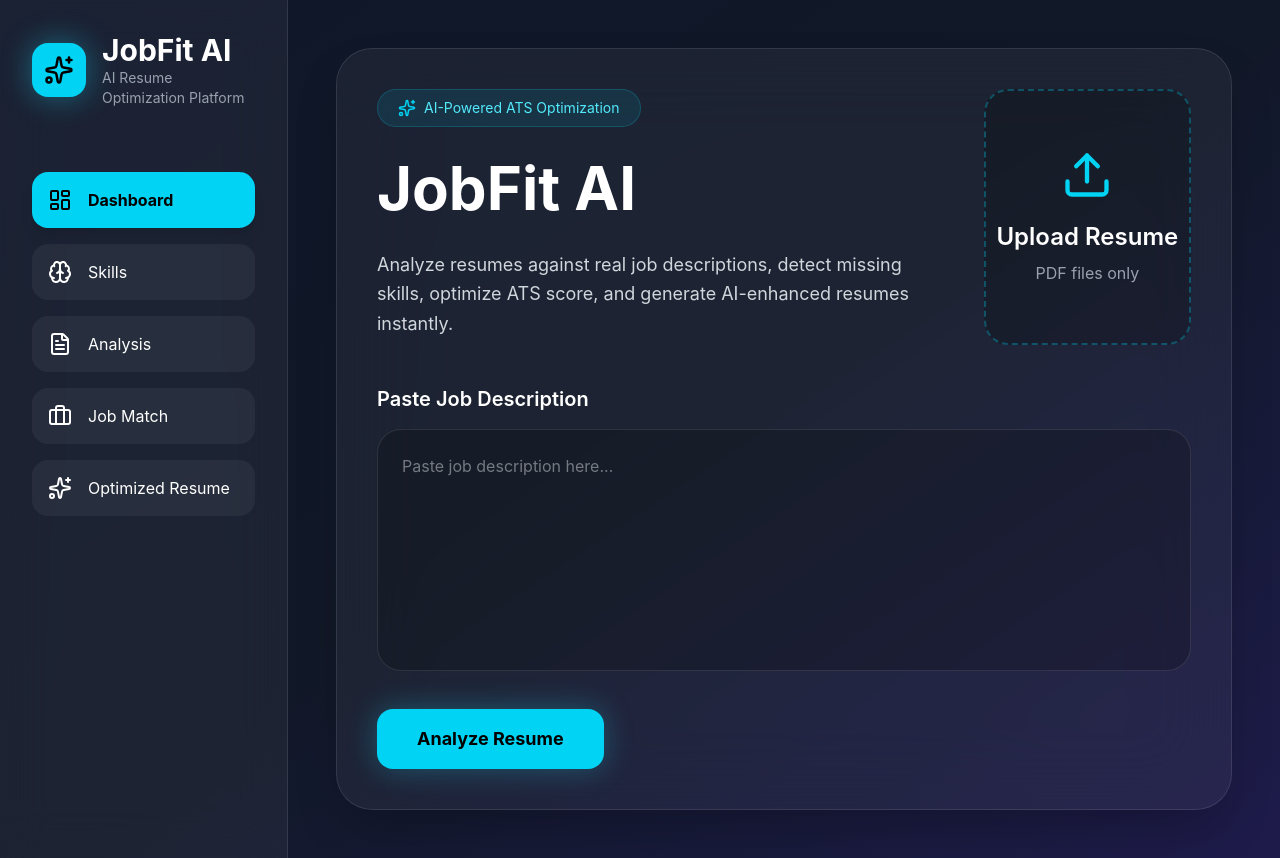
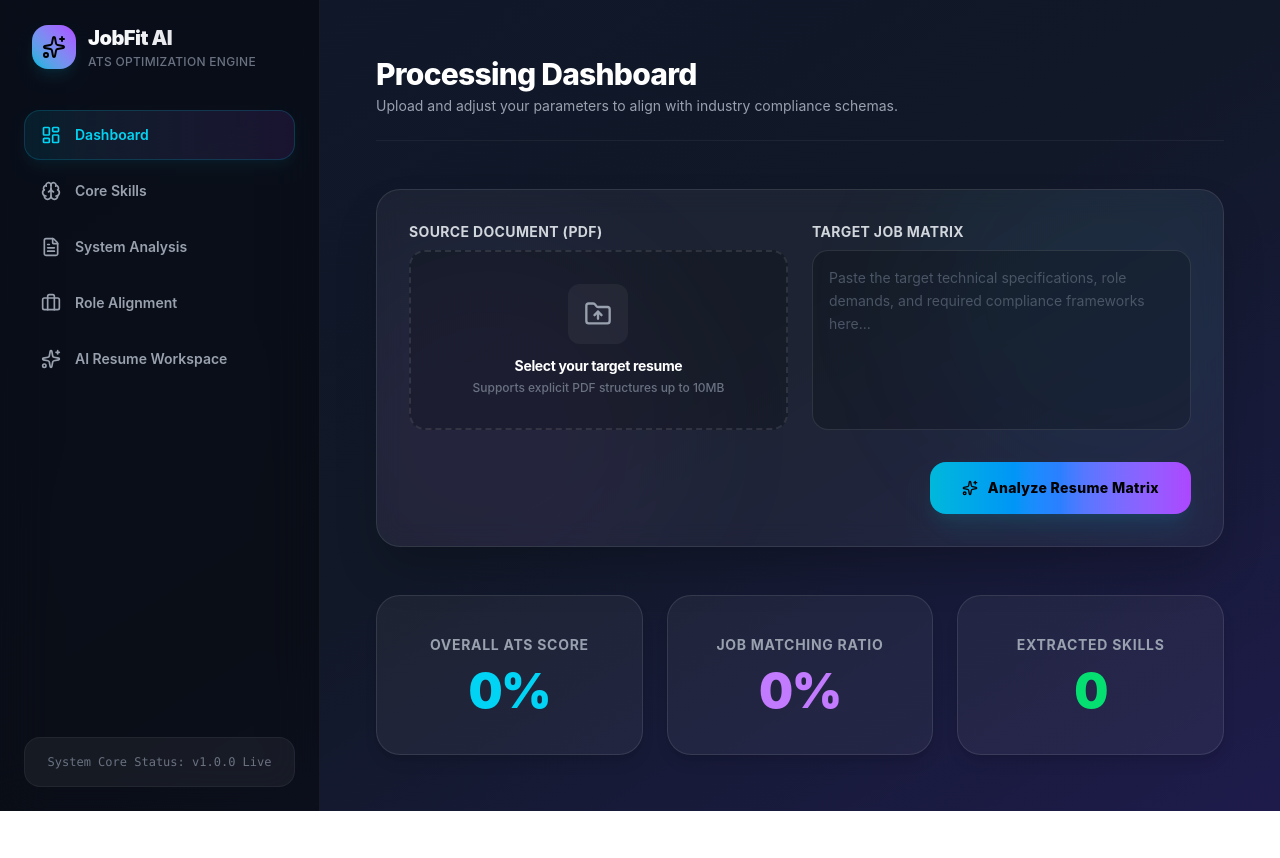
Before and after one commit to Nikithayyadav/JobFit-AI, a React (Vite) app in the folder frontend/: page / in a window 1280 px wide. After the commit the page ends 811 px from the top, so only its background shows below. Built offline with nearby package versions, Linux system fonts and the light colour scheme.

Commit message:
fix data mapping models for response object nesting keys

```diff
--- a/frontend/src/App.jsx
+++ b/frontend/src/App.jsx
@@ -1,223 +1,306 @@
-import { useState } from "react"
+import React, { useState } from "react"
 import axios from "axios"
 import {
+  FolderUp,
   LayoutDashboard,
+  Brain,
   FileText,
-  Brain,
   Briefcase,
   Sparkles,
-  Upload,
+  Loader2
 } from "lucide-react"
 
-// Automatically uses Render for your live site, and localhost for your computer!
-const API = window.location.hostname === "localhost" || window.location.hostname === "127.0.0.1"
-  ? "http://127.0.0.1:8000"
-  : "https://jobfit-ai-backend-qisq.onrender.com";
+// Ensure this matches your live Render backend URL without a trailing slash
+const API = "https://jobfit-ai-backend.onrender.com"
 
 function App() {
-  // States
+  // Navigation State
+  const [activeTab, setActiveTab] = useState("dashboard")
+
+  // Input Form States
   const [file, setFile] = useState(null)
   const [jobDescription, setJobDescription] = useState("")
+  const [loading, setLoading] = useState(false)
+
+  // Pipeline Analysis Output States
   const [resumeText, setResumeText] = useState("")
   const [skills, setSkills] = useState([])
   const [atsScore, setAtsScore] = useState(0)
   const [feedback, setFeedback] = useState([])
-  const [analysis, setAnalysis] = useState(null)
-  const [jobMatch, setJobMatch] = useState(null)
+  const [analysis, setAnalysis] = useState("")
+  const [jobMatch, setJobMatch] = useState(0)
   const [optimizedResume, setOptimizedResume] = useState("")
   const [pdfDownload, setPdfDownload] = useState("")
-  const [loading, setLoading] = useState(false)
-  const [activeTab, setActiveTab] = useState("dashboard")
 
-  // Upload Handler
-  const handleUpload = async () => {
-    // Validate Resume
-    if (!file) {
-      alert("Please select a resume")
-      return
+  const handleFileChange = (e) => {
+    if (e.target.files && e.target.files[0]) {
+      setFile(e.target.files[0])
+    }
   }
 
-    // Validate Job Description
-    if (!jobDescription.trim()) {
-      alert("Please paste a job description")
+  const handleUpload = async (e) => {
+    e.preventDefault()
+    if (!file || !jobDescription.trim()) {
+      alert("Please upload a resume file and paste a job description target.")
       return
     }
 
     try {
-      // Start Loading
       setLoading(true)
 
-      // Form Data
       const formData = new FormData()
       formData.append("file", file)
       formData.append("job_description", jobDescription)
 
-      // API Request - Headers configuration removed to let Axios build dynamic boundaries natively
       const response = await axios.post(`${API}/upload-resume/`, formData)
 
-      // Store Response
-      setResumeText(response.data.text)
-      setSkills(response.data.skills)
-      setAtsScore(response.data.ats_score)
-      setFeedback(response.data.feedback)
-      setAnalysis(response.data.analysis)
-      setJobMatch(response.data.job_match)
-      setOptimizedResume(response.data.optimized_resume)
-      setPdfDownload(response.data.pdf_download)
+      // Store basic response variables safely with structural fallbacks
+      setResumeText(response.data.text || "")
+      setSkills(response.data.skills || [])
+      setAtsScore(response.data.ats_score || 0)
+      setFeedback(response.data.feedback || [])
 
-      // Switch Dashboard
+      // FIXED OBJECT MAPPINGS: Safely extract strings and numbers from nested objects
+      setAnalysis(response.data.analysis?.category || "AI / Machine Learning")
+      setJobMatch(response.data.job_match?.match_score || 0)
+      setOptimizedResume(response.data.optimized_resume || "")
+      setPdfDownload(response.data.pdf_download || "")
+
+      // Automatically pivot view window to Dashboard tab on success
       setActiveTab("dashboard")
       alert("Resume analyzed successfully!")
 
     } catch (error) {
-      console.error("Upload error details:", error.response?.data || error.message)
-      alert("Upload failed. Check terminal/console logs.")
+      console.error("Upload process execution error:", error.response?.data || error.message)
+      alert("Upload or parsing failed. Verify connection status in devtools console.")
     } finally {
       setLoading(false)
     }
   }
 
   return (
-    <div className="min-h-screen flex bg-gradient-to-br from-[#0f172a] via-[#111827] to-[#1e1b4b] text-white">
-      {/* Sidebar */}
-      <aside className="w-72 bg-white/5 backdrop-blur-xl border-r border-white/10 p-8 hidden lg:flex flex-col">
-        {/* Logo */}
-        <div className="flex items-center gap-4 mb-16">
-          <div className="bg-cyan-400 p-3 rounded-2xl shadow-[0_0_30px_rgba(34,211,238,0.4)]">
-            <Sparkles size={30} className="text-black" />
+    <div className="min-h-screen flex bg-gradient-to-br from-[#0f172a] via-[#111827] to-[#1e1b4b] text-white font-sans antialiased">
+
+      {/* Sidebar Control Deck */}
+      <aside className="w-80 bg-black/40 border-r border-white/5 flex flex-col justify-between p-6 backdrop-blur-xl hidden lg:flex">
+        <div className="space-y-10">
+          <div className="flex items-center gap-3 pl-2">
+            <div className="bg-gradient-to-tr from-cyan-500 to-purple-500 p-2.5 rounded-2xl shadow-lg shadow-cyan-500/10">
+              <Sparkles className="w-6 h-6 text-black font-bold" />
             </div>
             <div>
-            <h1 className="text-3xl font-bold">JobFit AI</h1>
-            <p className="text-gray-400 text-sm">AI Resume Optimization Platform</p>
+              <h1 className="text-xl font-black bg-clip-text text-transparent bg-gradient-to-r from-white via-gray-200 to-gray-400 tracking-tight">JobFit AI</h1>
+              <p className="text-xs text-gray-500 font-medium tracking-wide uppercase mt-0.5">ATS Optimization Engine</p>
             </div>
           </div>
 
-        {/* Navigation */}
-        <nav className="space-y-4">
+          <nav className="space-y-1.5">
+            {[
+              { id: "dashboard", label: "Dashboard", icon: LayoutDashboard },
+              { id: "skills", label: "Core Skills", icon: Brain },
+              { id: "analysis", label: "System Analysis", icon: FileText },
+              { id: "jobmatch", label: "Role Alignment", icon: Briefcase },
+              { id: "optimized", label: "AI Resume Workspace", icon: Sparkles }
+            ].map((tab) => {
+              const IconComponent = tab.icon
+              const isSelected = activeTab === tab.id
+              return (
                 <button
-            onClick={() => setActiveTab("dashboard")}
-            className={`flex items-center gap-4 w-full p-4 rounded-2xl transition-all duration-300 ${
-              activeTab === "dashboard"
-                ? "bg-cyan-400 text-black font-bold shadow-lg"
-                : "bg-white/5 hover:bg-white/10"
+                  key={tab.id}
+                  onClick={() => setActiveTab(tab.id)}
+                  className={`w-full flex items-center gap-3.5 px-4 py-3.5 rounded-2xl text-sm font-semibold transition-all duration-300 group ${
+                    isSelected
+                      ? "bg-gradient-to-r from-cyan-500/10 to-purple-500/10 border border-cyan-500/20 text-cyan-400 shadow-lg shadow-cyan-500/5"
+                      : "text-gray-400 hover:bg-white/5 hover:text-white border border-transparent"
                   }`}
                 >
-            <LayoutDashboard />
-            Dashboard
+                  <IconComponent className={`w-5 h-5 transition-transform duration-300 group-hover:scale-105 ${isSelected ? "text-cyan-400" : "text-gray-400 group-hover:text-gray-200"}`} />
+                  {tab.label}
                 </button>
+              )
+            })}
+          </nav>
+        </div>
 
-          <button
-            onClick={() => setActiveTab("skills")}
-            className={`flex items-center gap-4 w-full p-4 rounded-2xl transition-all duration-300 ${
-              activeTab === "skills"
-                ? "bg-cyan-400 text-black font-bold shadow-lg"
-                : "bg-white/5 hover:bg-white/10"
-            }`}
-          >
-            <Brain />
-            Skills
-          </button>
-
-          <button
-            onClick={() => setActiveTab("analysis")}
-            className={`flex items-center gap-4 w-full p-4 rounded-2xl transition-all duration-300 ${
-              activeTab === "analysis"
-                ? "bg-cyan-400 text-black font-bold shadow-lg"
-                : "bg-white/5 hover:bg-white/10"
-            }`}
-          >
-            <FileText />
-            Analysis
-          </button>
-
-          <button
-            onClick={() => setActiveTab("jobmatch")}
-            className={`flex items-center gap-4 w-full p-4 rounded-2xl transition-all duration-300 ${
-              activeTab === "jobmatch"
-                ? "bg-cyan-400 text-black font-bold shadow-lg"
-                : "bg-white/5 hover:bg-white/10"
-            }`}
-          >
-            <Briefcase />
-            Job Match
-          </button>
-
-          <button
-            onClick={() => setActiveTab("optimized")}
-            className={`flex items-center gap-4 w-full p-4 rounded-2xl transition-all duration-300 ${
-              activeTab === "optimized"
-                ? "bg-cyan-400 text-black font-bold shadow-lg"
-                : "bg-white/5 hover:bg-white/10"
-            }`}
-          >
-            <Sparkles />
-            Optimized Resume
-          </button>
-        </nav>
+        <div className="bg-white/5 border border-white/5 rounded-2xl p-4 text-center">
+          <p className="text-xs text-gray-500 font-medium font-mono">System Core Status: v1.0.0 Live</p>
+        </div>
       </aside>
 
-      {/* Main Content */}
-      <main className="flex-1 overflow-y-auto p-8 lg:p-12">
-        {/* Hero Section */}
-        <div className="bg-white/5 backdrop-blur-2xl border border-white/10 rounded-[36px] p-10 shadow-2xl">
-          <div className="flex flex-col lg:flex-row lg:justify-between gap-12">
-            {/* Left */}
-            <div className="max-w-2xl">
-              <div className="inline-flex items-center gap-2 bg-cyan-400/10 border border-cyan-400/20 px-5 py-2 rounded-full mb-6">
-                <Sparkles size={18} className="text-cyan-400" />
-                <span className="text-cyan-300 text-sm">AI-Powered ATS Optimization</span>
+      {/* Main Stream Area */}
+      <main className="flex-1 overflow-y-auto p-6 md:p-10 lg:p-14 space-y-12">
+
+        {/* Welcome Executive Row */}
+        <header className="flex flex-col md:flex-row md:items-center justify-between gap-4 border-b border-white/5 pb-6">
+          <div>
+            <h2 className="text-3xl font-extrabold tracking-tight">Processing Dashboard</h2>
+            <p className="text-sm text-gray-400 mt-1">Upload and adjust your parameters to align with industry compliance schemas.</p>
           </div>
-              <h1 className="text-6xl font-bold leading-tight">JobFit AI</h1>
-              <p className="text-gray-300 mt-6 text-lg leading-relaxed">
-                Analyze resumes against real job descriptions, detect missing skills, optimize ATS score,
-                and generate AI-enhanced resumes instantly.
-              </p>
+        </header>
+
+        {/* Upload Form Container */}
+        <section className="bg-white/5 border border-white/10 rounded-3xl p-6 md:p-8 backdrop-blur-md relative overflow-hidden shadow-2xl">
+          <div className="absolute top-0 right-0 w-96 h-96 bg-cyan-500/5 rounded-full blur-3xl -mr-20 -mt-20 pointer-events-none" />
+          <div className="absolute bottom-0 left-0 w-96 h-96 bg-purple-500/5 rounded-full blur-3xl -ml-20 -mb-20 pointer-events-none" />
+
+          <form onSubmit={handleUpload} className="space-y-6 relative z-10">
+            <div className="grid grid-cols-1 xl:grid-cols-2 gap-6">
+
+              {/* File Upload Zone */}
+              <div className="flex flex-col">
+                <label className="text-sm font-bold text-gray-300 mb-2 tracking-wide uppercase">Source Document (PDF)</label>
+                <div className="border-2 border-dashed border-white/10 hover:border-cyan-500/40 rounded-2xl bg-black/20 p-6 flex flex-col items-center justify-center min-h-[180px] transition-all duration-300 relative group">
+                  <input
+                    type="file"
+                    accept=".pdf"
+                    onChange={handleFileChange}
+                    className="absolute inset-0 opacity-0 cursor-pointer z-20"
+                  />
+                  <div className="text-center space-y-3 pointer-events-none flex flex-col items-center">
+                    <div className="bg-white/5 p-4 rounded-xl group-hover:bg-cyan-500/10 group-hover:text-cyan-400 transition-colors duration-300">
+                      <FolderUp className="w-7 h-7 text-gray-400 group-hover:text-cyan-400" />
+                    </div>
+                    <div>
+                      <p className="text-sm font-bold tracking-tight">{file ? file.name : "Select your target resume"}</p>
+                      <p className="text-xs text-gray-500 font-medium mt-1">Supports explicit PDF structures up to 10MB</p>
+                    </div>
+                  </div>
+                </div>
               </div>
 
-            {/* Upload Box */}
-            <label className="w-full lg:w-[420px] h-64 border-2 border-dashed border-cyan-400/30 rounded-3xl flex flex-col items-center justify-center cursor-pointer hover:border-cyan-400 hover:bg-cyan-400/5 transition-all duration-300 bg-black/20">
-              <Upload size={52} className="text-cyan-400 mb-5" />
-              <p className="text-2xl font-semibold">Upload Resume</p>
-              <p className="text-gray-400 mt-2">PDF files only</p>
+              {/* Job Description Zone */}
+              <div className="flex flex-col">
+                <label className="text-sm font-bold text-gray-300 mb-2 tracking-wide uppercase">Target Job Matrix</label>
+                <textarea
+                  value={jobDescription}
+                  onChange={(e) => setJobDescription(e.target.value)}
+                  placeholder="Paste the target technical specifications, role demands, and required compliance frameworks here..."
+                  className="w-full flex-1 bg-black/20 border border-white/10 rounded-2xl p-4 text-sm text-gray-300 placeholder-gray-600 focus:outline-none focus:border-purple-500/40 focus:ring-1 focus:ring-purple-500/20 transition-all duration-300 min-h-[180px] resize-none leading-relaxed"
+                />
+              </div>
+            </div>
 
-              {file && (
-                <div className="mt-5 bg-green-500/20 border border-green-400/20 px-4 py-2 rounded-xl">
-                  <p className="text-green-400 text-sm">{file.name}</p>
+            {/* Submit Action Execution Bar */}
+            <div className="flex justify-end pt-2">
+              <button
+                type="submit"
+                disabled={loading}
+                className="w-full sm:w-auto bg-gradient-to-r from-cyan-500 via-blue-500 to-purple-500 hover:from-cyan-400 hover:to-purple-400 text-black px-8 py-4 rounded-2xl font-extrabold text-sm tracking-wide shadow-xl shadow-cyan-500/10 hover:shadow-cyan-500/20 transition-all duration-300 flex items-center justify-center gap-2.5 active:scale-[0.99] disabled:opacity-50 disabled:pointer-events-none"
+              >
+                {loading ? (
+                  <>
+                    <Loader2 className="w-5 h-5 animate-spin" />
+                    Evaluating Matrix Metrics...
+                  </>
+                ) : (
+                  <>
+                    <Sparkles className="w-4 h-4 text-black font-bold" />
+                    Analyze Resume Matrix
+                  </>
+                )}
+              </button>
+            </div>
+          </form>
+        </section>
+
+        {/* Dynamic Output Content Panels based on Active Tab Selection */}
+        <section className="mt-4">
+          {activeTab === "dashboard" && (
+            <div className="grid grid-cols-1 md:grid-cols-3 gap-6">
+              <div className="bg-white/5 border border-white/10 rounded-3xl p-6 flex flex-col items-center justify-center min-h-[160px] shadow-lg">
+                <h3 className="text-gray-400 text-sm font-bold uppercase tracking-wider">Overall ATS Score</h3>
+                <p className="text-5xl font-black text-cyan-400 mt-3 tracking-tight">{atsScore}%</p>
+              </div>
+              <div className="bg-white/5 border border-white/10 rounded-3xl p-6 flex flex-col items-center justify-center min-h-[160px] shadow-lg">
+                <h3 className="text-gray-400 text-sm font-bold uppercase tracking-wider">Job Matching Ratio</h3>
+                {/* FIXED: Uses the cleanly formatted jobMatch primitive number */}
+                <p className="text-5xl font-black text-purple-400 mt-3 tracking-tight">{jobMatch}%</p>
+              </div>
+              <div className="bg-white/5 border border-white/10 rounded-3xl p-6 flex flex-col items-center justify-center min-h-[160px] shadow-lg">
+                <h3 className="text-gray-400 text-sm font-bold uppercase tracking-wider">Extracted Skills</h3>
+                <p className="text-5xl font-black text-green-400 mt-3 tracking-tight">{skills.length}</p>
+              </div>
             </div>
           )}
 
-              <input
-                type="file"
-                accept=".pdf"
-                onChange={(e) => setFile(e.target.files[0])}
-                className="hidden"
-              />
-            </label>
+          {activeTab === "skills" && (
+            <div className="bg-white/5 border border-white/10 rounded-3xl p-8 space-y-4 shadow-lg">
+              <h2 className="text-2xl font-bold text-cyan-400 flex items-center gap-2"><Brain className="w-6 h-6" /> Identified Candidate Core Skills</h2>
+              {skills.length === 0 ? (
+                <p className="text-gray-500 font-medium">No telemetry data loaded. Upload a file above to process metrics.</p>
+              ) : (
+                <div className="flex flex-wrap gap-3 pt-2">
+                  {skills.map((skill, index) => (
+                    <span key={index} className="bg-cyan-500/10 border border-cyan-500/20 text-cyan-300 px-4 py-2 rounded-xl text-xs font-bold uppercase tracking-wide">
+                      {skill}
+                    </span>
+                  ))}
                 </div>
+              )}
+            </div>
+          )}
 
-          {/* Job Description */}
-          <div className="mt-10">
-            <label className="block text-xl font-semibold mb-4">Paste Job Description</label>
+          {activeTab === "analysis" && (
+            <div className="bg-white/5 border border-white/10 rounded-3xl p-8 space-y-6 shadow-lg">
+              <h2 className="text-2xl font-bold text-cyan-400 flex items-center gap-2"><FileText className="w-6 h-6" /> System Structural Assessment</h2>
+              <div className="space-y-4">
+                <div className="bg-black/20 p-5 rounded-2xl border border-white/5">
+                  <h4 className="text-xs text-purple-400 uppercase tracking-wider font-extrabold mb-1">Executive Category Summary</h4>
+                  {/* FIXED: Renders the flat category string variable safely */}
+                  <p className="text-gray-300 text-sm leading-relaxed">Domain Type classification determined as: <strong className="text-white">{analysis}</strong></p>
+                </div>
+                <div>
+                  <h4 className="text-xs text-gray-400 uppercase tracking-wider font-extrabold mb-3">Target Improvement Checkpoints</h4>
+                  {feedback.length === 0 ? (
+                    <p className="text-gray-500 font-medium">No checkpoints returned.</p>
+                  ) : (
+                    <ul className="space-y-2.5">
+                      {feedback.map((item, index) => (
+                        <li key={index} className="bg-white/5 p-4 rounded-xl text-sm text-gray-300 border-l-4 border-cyan-500 pl-4 leading-relaxed shadow-sm">
+                          {item}
+                        </li>
+                      ))}
+                    </ul>
+                  )}
+                </div>
+              </div>
+            </div>
+          )}
+
+          {activeTab === "jobmatch" && (
+            <div className="bg-white/5 border border-white/10 rounded-3xl p-8 space-y-4 shadow-lg">
+              <h2 className="text-2xl font-bold text-cyan-400 flex items-center gap-2"><Briefcase className="w-6 h-6" /> Target Role Alignment Vector</h2>
+              <div className="bg-black/20 p-6 rounded-2xl border border-white/5">
+                <p className="text-sm text-gray-300 leading-relaxed">Your resume layout shares a keyword and structural commonality index of <span className="text-purple-400 font-black">{jobMatch}%</span> with the target description schema provided.</p>
+              </div>
+            </div>
+          )}
+
+          {activeTab === "optimized" && (
+            <div className="bg-white/5 border border-white/10 rounded-3xl p-8 space-y-6 shadow-lg">
+              <div className="flex flex-col sm:flex-row justify-between items-start sm:items-center gap-4">
+                <h2 className="text-2xl font-bold text-cyan-400 flex items-center gap-2"><Sparkles className="w-6 h-6" /> AI Engineered Workspace Text</h2>
+                {pdfDownload && (
+                  <a
+                    href={`${API}/download-resume/`}
+                    target="_blank"
+                    rel="noreferrer"
+                    className="w-full sm:w-auto text-center bg-green-500 hover:bg-green-400 text-black px-5 py-2.5 rounded-xl text-xs font-black tracking-wide uppercase transition-all duration-200 shadow-md shadow-green-500/10"
+                  >
+                    Download Compiled PDF
+                  </a>
+                )}
+              </div>
               <textarea
-              rows="8"
-              value={jobDescription}
-              onChange={(e) => setJobDescription(e.target.value)}
-              placeholder="Paste job description here..."
-              className="w-full bg-black/20 border border-white/10 rounded-3xl p-6 text-gray-300 focus:outline-none focus:border-cyan-400 resize-none"
+                readOnly
+                rows="14"
+                value={optimizedResume || "AI payload configuration text will render contextually here."}
+                className="w-full bg-black/40 border border-white/10 rounded-2xl p-5 text-gray-300 font-mono text-xs focus:outline-none resize-none leading-relaxed shadow-inner"
               />
             </div>
+          )}
+        </section>
 
-          {/* Analyze Button */}
-          <div className="mt-8">
-            <button
-              onClick={handleUpload}
-              disabled={loading}
-              className="bg-cyan-400 hover:bg-cyan-300 disabled:opacity-50 text-black px-10 py-4 rounded-2xl font-bold text-lg transition-all duration-300 shadow-[0_0_30px_rgba(34,211,238,0.3)]"
-            >
-              {loading ? "Analyzing..." : "Analyze Resume"}
-            </button>
-          </div>
-        </div>
       </main>
     </div>
   )
```
Lines whose indentation alone changed are shown as unchanged.
